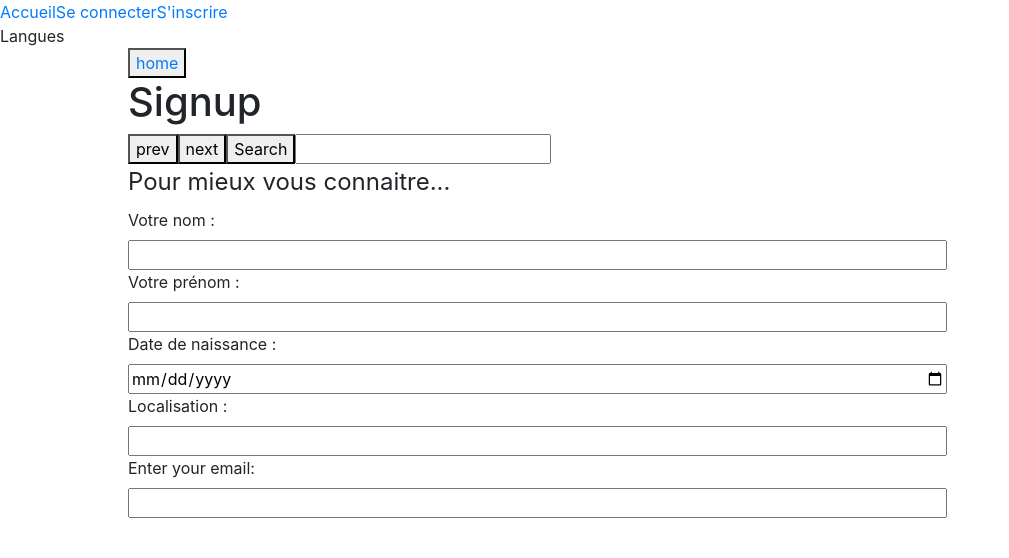
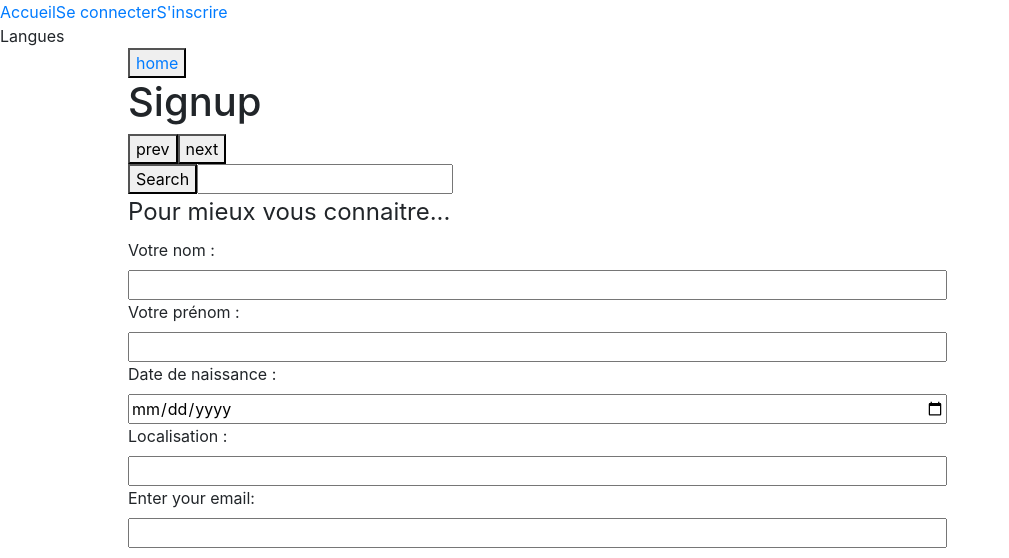
Before and after one commit to ghislaingirardeau/Planet_music, a Nuxt app: page /signup in a window 1280 px wide. Shown: the top 558 px of the page, without its empty margins (0-1009 px from the left). Built offline with nearby package versions, Linux system fonts and the light colour scheme.

Commit message:
searchbar in components

```diff
--- a/components/instruments/searchBar.vue
+++ b/components/instruments/searchBar.vue
@@ -1,10 +1,34 @@
 <template>
-
+    <div>
+        <!-- search button feature -->
+        <button @click="searchInstrument">Search</button>
+        <input type="text" v-model="searchInst">
+        {{resultSearch}}
+    </div>
 </template>
 
 <script>
+import instrument from '@/store/instruments'
 
 export default {
-
+    data() {
+        return {
+            searchInst: "",
+            resultSearch: "",
+            instrumentClass: instrument
+        }
+    },
+    methods: {
+        searchInstrument() {
+          let test = Object.values(this.instrumentClass)
+          for (let i of test) {
+              if(i.find(element => element === this.searchInst)) {
+                 return this.resultSearch = i
+              } else {
+                  this.resultSearch = "Cet instrument n'est pas dans la liste"
+              }
+        }
+    }
+  }
 }
 </script>
--- a/pages/signup.vue
+++ b/pages/signup.vue
@@ -6,11 +6,7 @@
 
         <button @click="prev">prev</button>
         <button @click="next">next</button>
-
-        <!-- search button feature -->
-        <button @click="searchInstrument">Search</button>
-        <input type="text" v-model="searchInst">
-        {{resultSearch}}
+        <searchBar/>
 
         <form action="" method="get" class="form__signup">
 
@@ -127,6 +123,7 @@
 
 <script>
 import instrument from '@/store/instruments'
+import searchBar from '@/components/instruments/searchBar.vue'
 
 export default {
   layout: 'landing',
@@ -144,12 +141,11 @@ export default {
             instrumentCategory: "",
             instrumentsList: [],
             instrumentClass: instrument,
-            searchInst: "",
-            resultSearch: "",
             direction: '',
-
-
         }
+    },
+    components: {
+        searchBar
     },
     computed: {
         animationForm() {
@@ -178,16 +174,6 @@ export default {
         showInstruments(type) {
             return this.instrumentCategory = type
         },
-        searchInstrument() {
-            let test = Object.values(this.instrumentClass)
-            for (let i of test) {
-                if(i.find(element => element === this.searchInst)) {
-                   return this.resultSearch = i
-                } else {
-                    this.resultSearch = "Cet instrument n'est pas dans la liste"
-                }
-            }
-        }
     }
 }
 </script>
```
